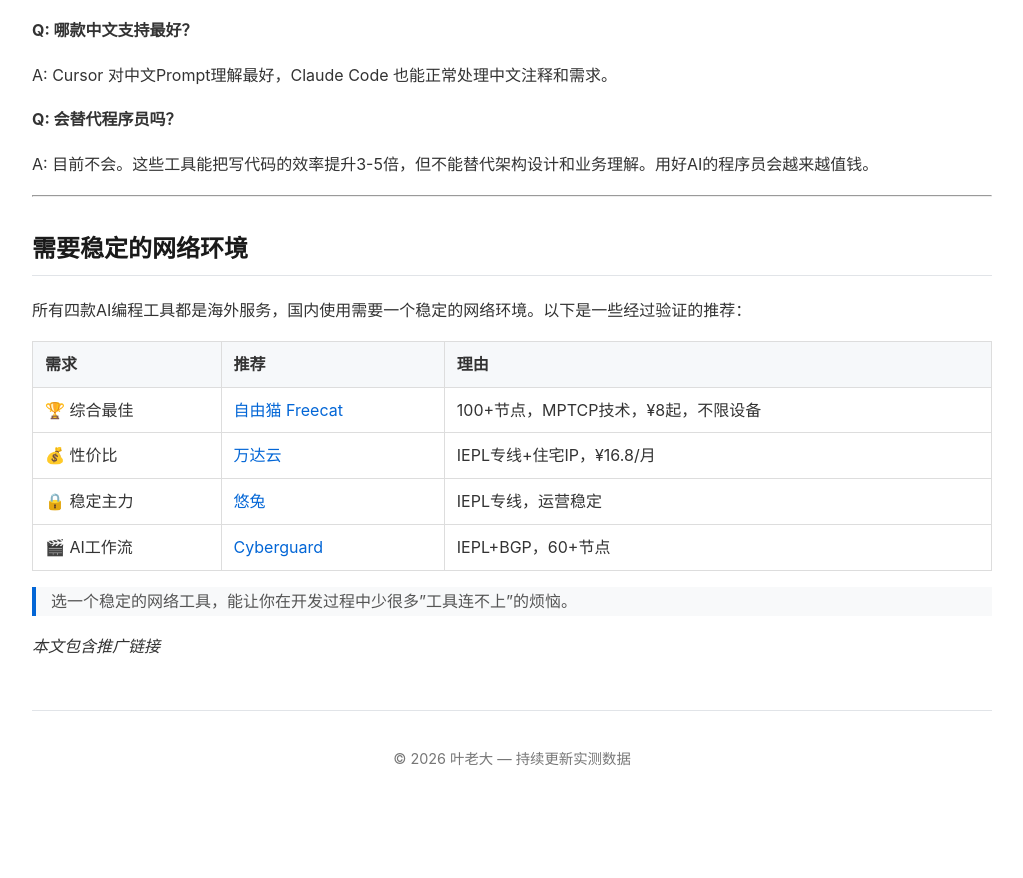
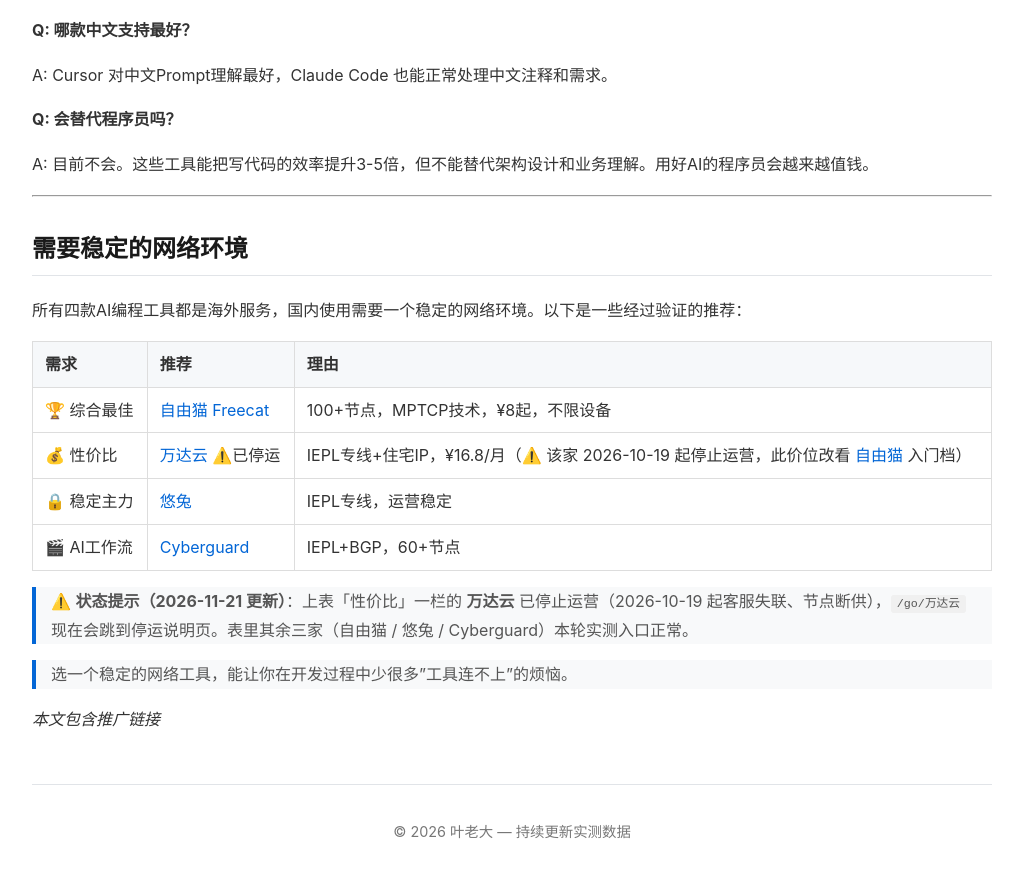
Before and after one commit to yezuofan/free-internet-guide, a Jekyll site: the page built from getting-started/ai-coding-tools-comparison-2026.md, in a window 1280 px wide and 900 px high, scrolled down 4153 px. Shown: the top 878 px of the window, without its empty margins (128-1151 px from the left). Built offline with Jekyll 4.4.1, drawn with Linux system fonts in a browser that asks for light colours; our own code applies the rules of GitHub Pages for plain Markdown files; before the commit the page ends 4979 px from its top, so only the background shows below that.

Commit message:
QA fix: mark 万达云 as dead in AI-coding network table (was zero-warning dead recommendation)

```diff
--- a/getting-started/ai-coding-tools-comparison-2026.md
+++ b/getting-started/ai-coding-tools-comparison-2026.md
@@ -142,9 +142,11 @@ A: 目前不会。这些工具能把写代码的效率提升3-5倍，但不能
 | 需求 | 推荐 | 理由 |
 |:----|:-----|:-----|
 | 🏆 综合最佳 | [自由猫 Freecat](https://api.huanghaiwan.com/go/自由猫) | 100+节点，MPTCP技术，¥8起，不限设备 |
-| 💰 性价比 | [万达云](https://api.huanghaiwan.com/go/万达云) | IEPL专线+住宅IP，¥16.8/月 |
+| 💰 性价比 | [万达云](https://api.huanghaiwan.com/go/万达云) ⚠️已停运 | IEPL专线+住宅IP，¥16.8/月（⚠️ 该家 2026-10-19 起停止运营，此价位改看 [自由猫](https://api.huanghaiwan.com/go/自由猫) 入门档） |
 | 🔒 稳定主力 | [悠兔](https://api.huanghaiwan.com/go/悠兔) | IEPL专线，运营稳定 |
 | 🎬 AI工作流 | [Cyberguard](https://api.huanghaiwan.com/go/Cyberguard) | IEPL+BGP，60+节点 |
+
+> ⚠️ **状态提示（2026-11-21 更新）**：上表「性价比」一栏的 **万达云** 已停止运营（2026-10-19 起客服失联、节点断供），`/go/万达云` 现在会跳到停运说明页。表里其余三家（自由猫 / 悠兔 / Cyberguard）本轮实测入口正常。
 
 > 选一个稳定的网络工具，能让你在开发过程中少很多"工具连不上"的烦恼。
 
```
